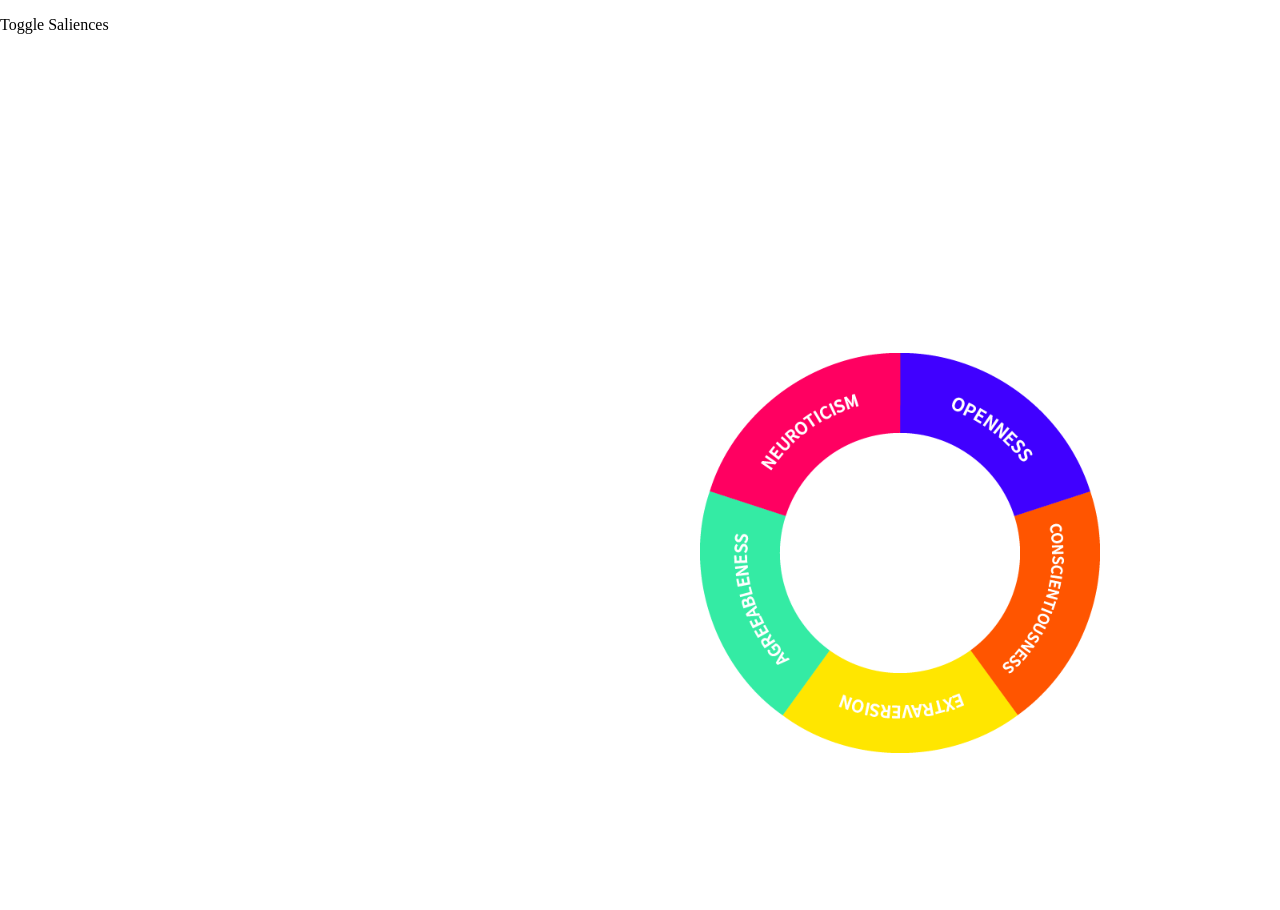
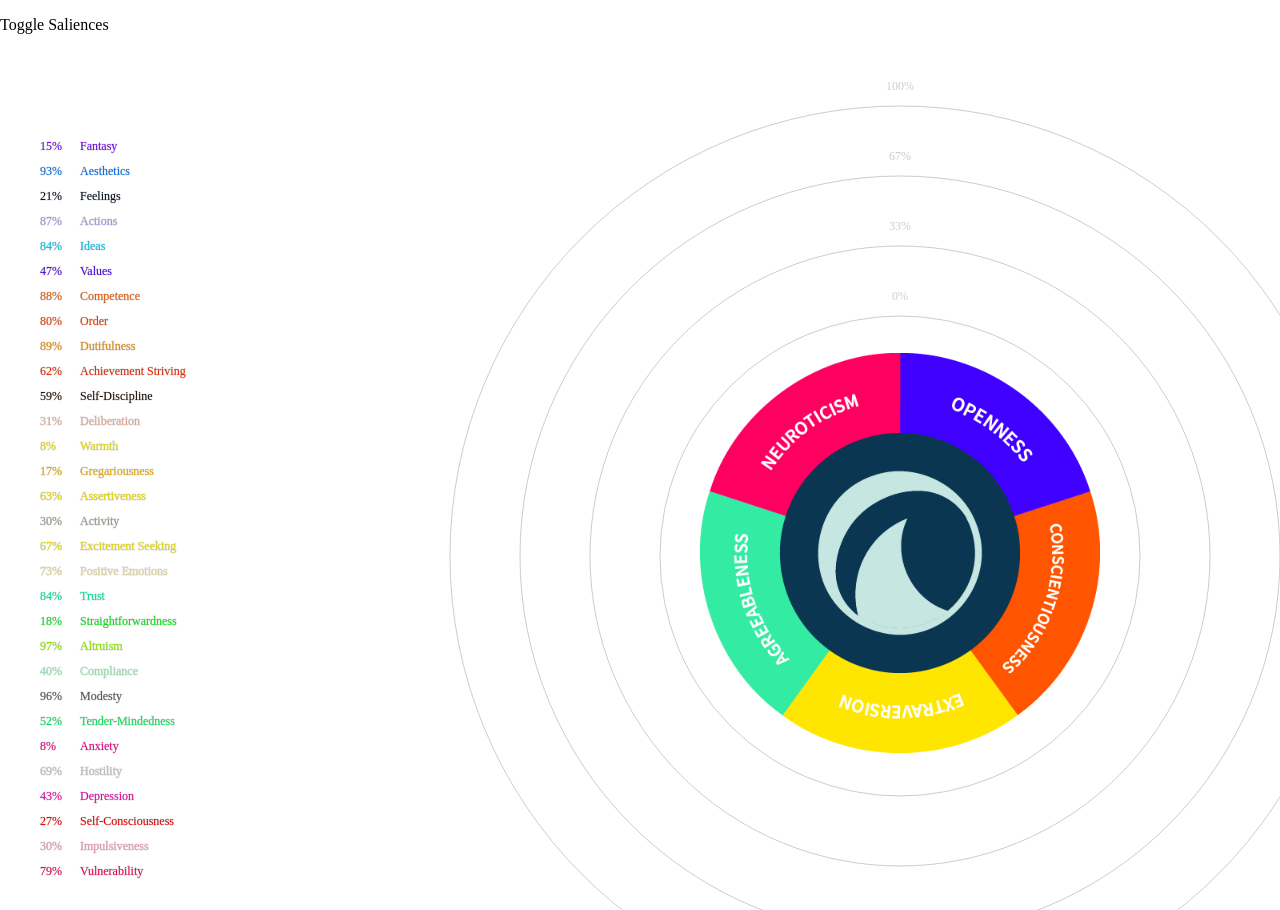
Before and after one commit to gabetucker2/oceanpersonalities, a PHP site: page /_CIRCLETEST.php in a window 1280 px wide. Run offline with PHP 8.4, Linux system fonts and the light colour scheme.

Commit message:
Improved UI

```diff
--- a/_CIRCLETEST.php
+++ b/_CIRCLETEST.php
@@ -3,7 +3,7 @@
     <body style = "margin: 0;">
 
         <div>
-            <p onclick = "toggleContainer('saliencesContainer', -1);" style = "display: inline-block;">Toggle Saliences</p>
+            <p onclick = "toggleContainer('saliencesContainer', -1);" style = "display: inline-block;cursor: pointer;">Toggle Saliences</p>
         </div>
 
         <?PHP
@@ -32,8 +32,10 @@
             $factorColors = array(
                 "#4000FF", "#FF5500", "#FFE600", "#34EBA4", "#FF0061"
             );
-            $factorMin = 0.9; $factorMax = 1.5;
+            $factorMin = 0.8; $factorMax = 1.5;
             $factorTime = 0.3;
+            $realRadiusMax = $wholeRadius * $factorMax;
+            $realRadiusMin = $wholeRadius * $factorMin;
             // $factorNames = array(
             //     "Openness", "Conscientiousness", "Extraversion", "Agreeableness", "Neuroticism"
             // );
@@ -59,7 +61,7 @@
             $faucetMin = $factorMin; $faucetMax = $factorMax;
             $faucetTime = 0.3;//in seconds
             $faucetRadii = array();//setup later
-
+            $faucetPercents = array();
 
             //ADDITIONAL SETUP
             $angle = 0;//rotation of the ellipse relative to x axis
@@ -76,6 +78,7 @@
                 $numLevels = 100;
                 $randNum = rand(0, $numLevels - 1);
                 $percent = (($randNum)/($numLevels-1));
+                array_push($faucetPercents, $percent);
                 array_push($faucetRadii, $faucetMin + ($faucetMax - $faucetMin)*$percent);
             }
 
@@ -159,21 +162,12 @@
 
             }
 
+            function lerp($min, $max, $i) {
+                return $min + ($max - $min)*$i;
+            }
 
-            //MAIN BODY (ordered in back to front layer)
 
-            ////////////////////////////////////////////////////////////////////////////////////////////////////////////////////////////////////////
-            //SALIENCES
-            echo '<svg width = "100%" height = "100%" style = "position: absolute; display: block; pointer-events: none;" id = "saliencesContainer0">';
-            for ($i = 0; $i < $salienceCount; $i++) {
-                echo "<circle
-                    cx = '{$cx}' cy = '{$cy}'
-                    r = '".((($salienceMax - $salienceMin)*(($salienceCount-$i)/$salienceCount))+$salienceMin)*$wholeRadius."'
-                    fill = '{$salienceColors[$i%count($salienceColors)]}' fill-opacity = '{$salienceOpacity}'
-                    stroke = '#000' stroke-width = '{$salienceStroke}' />";
-            }
-            echo '</svg>';
-            ////////////////////////////////////////////////////////////////////////////////////////////////////////////////////////////////////////
+            //MAIN BODY (ordered in front to back layer)
 
             ////////////////////////////////////////////////////////////////////////////////////////////////////////////////////////////////////////
             //FAUCETS
@@ -184,8 +178,30 @@
             //FACTORS
             createArcs($factorRadii, $factorCount, $factorColors, $factorOpacity, $factorStroke, true);
             ////////////////////////////////////////////////////////////////////////////////////////////////////////////////////////////////////////
+            //MIDDLE CIRCLE IMAGE
+            echo '<img src="' . $imagePath . '" alt="Image" style="pointer-events: none; position: absolute; left: '.$cx.'px; top: '. ($cy + 53) .'px; width: 400px; height: 400px; transform: translate(-50%, -50%);">';
 
-            echo '<img src="' . $imagePath . '" alt="Image" style="pointer-events: none; position: absolute; left: '.$cx.'px; top: '. ($cy + 53) .'px; width: 400px; height: 400px; transform: translate(-50%, -50%);">';
+            ////////////////////////////////////////////////////////////////////////////////////////////////////////////////////////////////////////
+            //EMPTY CIRCLES
+            echo '<svg width="100%" height="100%" style="display:block;pointer-events: none; position:absolute;" id = "saliencesContainer0">';
+
+            $f = 1 / 3;
+            for ($i = 0; $i <= 3; $i++) {
+                $thisRadius = lerp($realRadiusMin,$realRadiusMax,$f*$i);
+                echo '<circle cx="' . $cx . '" cy="' . ($cy + 6) . '" r="' . $thisRadius . '" fill="none" stroke="rgba(0, 0, 0, 0.2)" stroke-width="1" />';
+
+                echo '<text x="' . $cx . '" y="' . ($cy - $thisRadius - 10) . '" text-anchor="middle" fill="rgba(0, 0, 0, 0.2)" font-size="12">'.number_format($i * $f * 100, 0) . '%'.'</text>';
+            }
+            echo '</svg>';
+
+            ////////////////////////////////////////////////////////////////////////////////////////////////////////////////////////////////////////
+            //SIDE PERCENTAGES
+            echo '<svg width="100%" height="100%" style="display:block;pointer-events: none; position:absolute;" id = "saliencesContainer1">';
+            for ($i = 0; $i < $faucetCount; $i++) {
+                echo '<text x="40" y="'.(100+($i*25)).'" fill="'.$faucetColors[$i].'" stroke="#00000020" font-size="12">'.number_format($faucetPercents[$i]*100,0).'%</text>';
+                echo '<text x="80" y="'.(100+($i*25)).'" fill="'.$faucetColors[$i].'" stroke="#00000020" font-size="12">'.$faucetNames[$i].'</text>';
+            }
+            echo '</svg>';
 
         ?>
 
@@ -384,8 +400,6 @@
 
         }
 
-        toggleContainer('saliencesContainer', -1);
-
     </script>
 
 </html>
```
Also changed, not shown: Images/CircleCenter.png, 2 other files.
